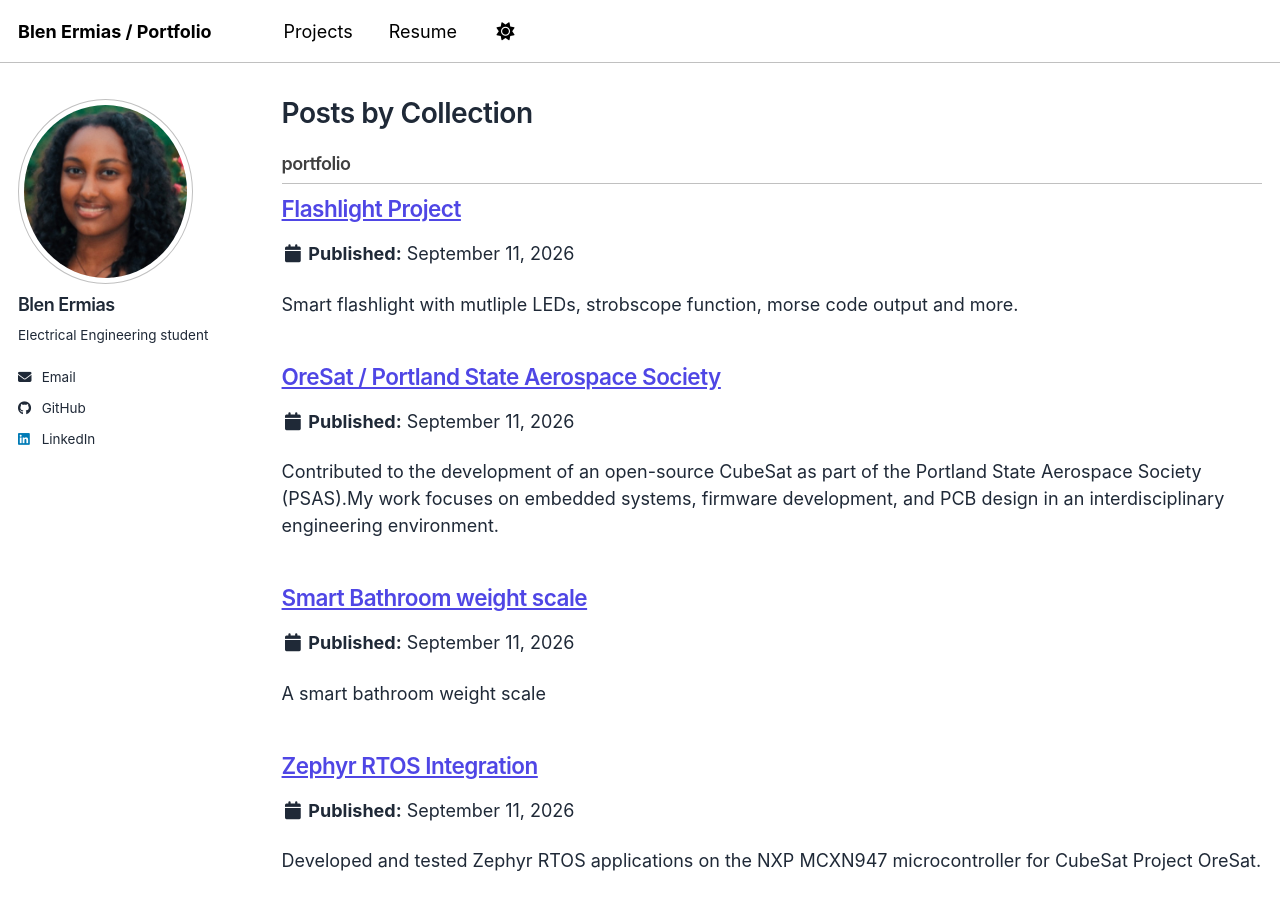
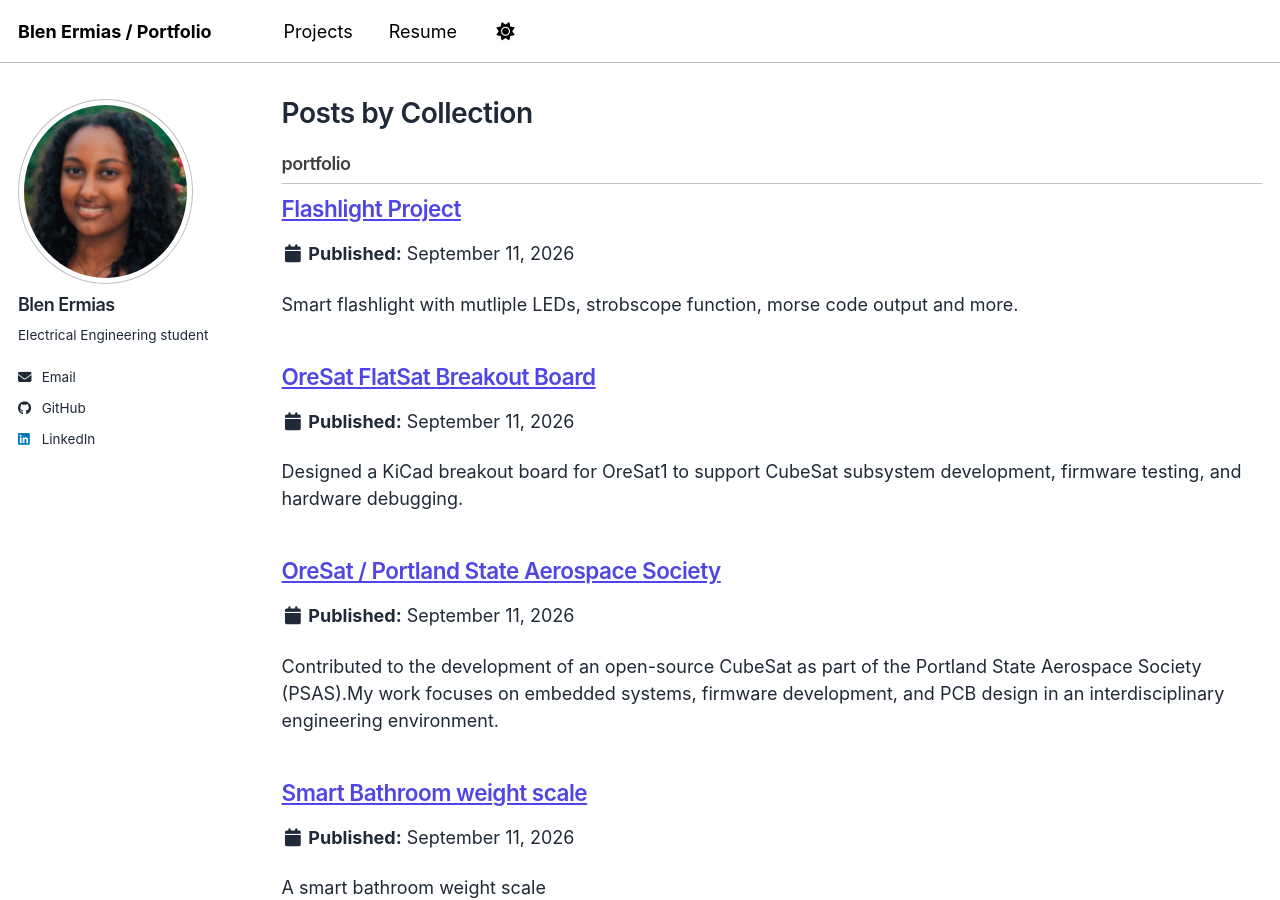
Before and after one commit to Blen-E/Blen-E.github.io, a Jekyll site: the page built from _pages/collection-archive.html, in a window 1280 px wide and 900 px high. Built offline with Jekyll 4.4.1, drawn with Linux system fonts in a browser that asks for light colours; a script bundle is joined from its source files by our own code; library files that are not in the unit come from our copies.

Commit message:
Update flatsat.md

```diff
--- a/_portfolio/flatsat.md
+++ b/_portfolio/flatsat.md
@@ -1,3 +1,10 @@
+---
+title: "OreSat FlatSat Breakout Board"
+excerpt: "Designed a KiCad breakout board for OreSat1 to support CubeSat subsystem development, firmware testing, and hardware debugging."
+image: /images/psas/oresat.png
+collection: portfolio
+---
+<a href="/portfolio/" class="back-button">← Back to Projects</a>
 
 ## FlatSat Breakout board project
 
```
